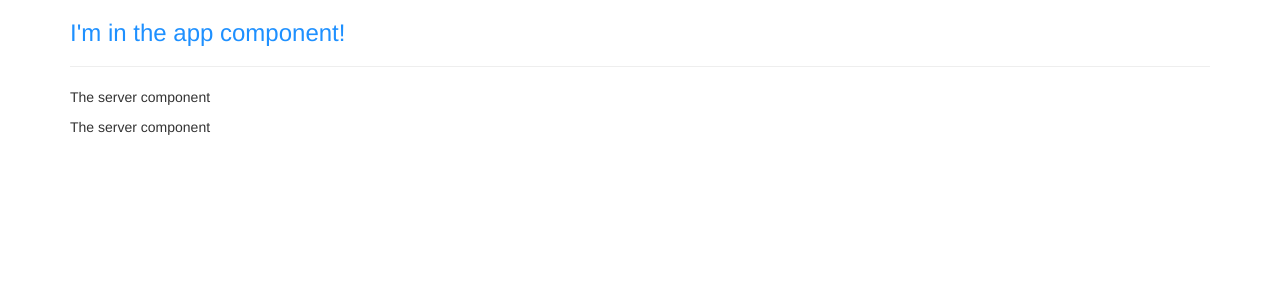
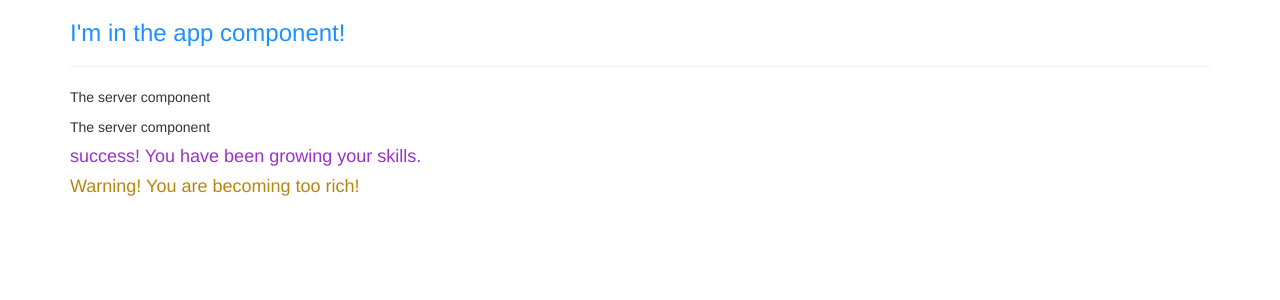
Before and after one commit to TheCompleteWeb/firstAngularApp, an Angular app: page / in a window 1280 px wide. Shown: the top 300 px of the page. Built offline with nearby package versions, Linux system fonts and the light colour scheme.

Commit message:
Two component exercises

```diff
--- a/src/app/app.component.html
+++ b/src/app/app.component.html
@@ -4,6 +4,9 @@
                 <h3>I'm in the app component!</h3>
                 <hr>
                 <app-servers></app-servers>
+                <app-success-alert></app-success-alert>
+                <app-warning-alert></app-warning-alert>
+                <!-- <div class="app-servers"></div> -->
         </div>
     </div>
 </div>
--- a/src/app/app.module.ts
+++ b/src/app/app.module.ts
@@ -7,12 +7,16 @@ import { FormsModule} from '@angular/forms';
 import { AppComponent } from './app.component';
 import { ServerComponent } from './server/server.component';
 import { ServersComponent } from './servers/servers.component';
+import { WarningAlertComponent } from './warning-alert/warning-alert.component';
+import { SuccessAlertComponent } from './success-alert/success-alert.component';
 
 @NgModule({
   declarations: [
     AppComponent,
     ServerComponent,
-    ServersComponent
+    ServersComponent,
+    WarningAlertComponent,
+    SuccessAlertComponent
   ],
   imports: [
     BrowserModule,
--- a/src/app/servers/servers.component.ts
+++ b/src/app/servers/servers.component.ts
@@ -1,7 +1,9 @@
 import { Component, OnInit } from '@angular/core';
 
 @Component({
-  selector: 'app-servers',
+  // selector: '[app-servers]',
+  // selector:'.app-servers',
+  selector:'app-servers',
   template: `
             <app-server></app-server>
             <app-server></app-server>`,
--- /dev/null
+++ b/src/app/success-alert/success-alert.component.css
@@ -0,0 +1,3 @@
+h4 {
+    color: darkorchid;
+}
--- /dev/null
+++ b/src/app/success-alert/success-alert.component.html
@@ -0,0 +1,3 @@
+<h4>
+  success! You have been growing your skills.
+</h4>
--- /dev/null
+++ b/src/app/success-alert/success-alert.component.ts
@@ -0,0 +1,15 @@
+import { Component, OnInit } from '@angular/core';
+
+@Component({
+  selector: 'app-success-alert',
+  templateUrl: './success-alert.component.html',
+  styleUrls: ['./success-alert.component.css']
+})
+export class SuccessAlertComponent implements OnInit {
+
+  constructor() { }
+
+  ngOnInit() {
+  }
+
+}
--- /dev/null
+++ b/src/app/warning-alert/warning-alert.component.css
@@ -0,0 +1,3 @@
+h4 {
+    color: darkgoldenrod;
+}
--- /dev/null
+++ b/src/app/warning-alert/warning-alert.component.html
@@ -0,0 +1 @@
+<h4>Warning! You are becoming too rich!</h4>
--- /dev/null
+++ b/src/app/warning-alert/warning-alert.component.ts
@@ -0,0 +1,15 @@
+import { Component, OnInit } from '@angular/core';
+
+@Component({
+  selector: 'app-warning-alert',
+  templateUrl: './warning-alert.component.html',
+  styleUrls: ['./warning-alert.component.css']
+})
+export class WarningAlertComponent implements OnInit {
+
+  constructor() { }
+
+  ngOnInit() {
+  }
+
+}
```
Also changed, not shown: src/app/app.component.css (line endings or trailing spaces), 2 other files (tests, documents, lock files or other folders).
